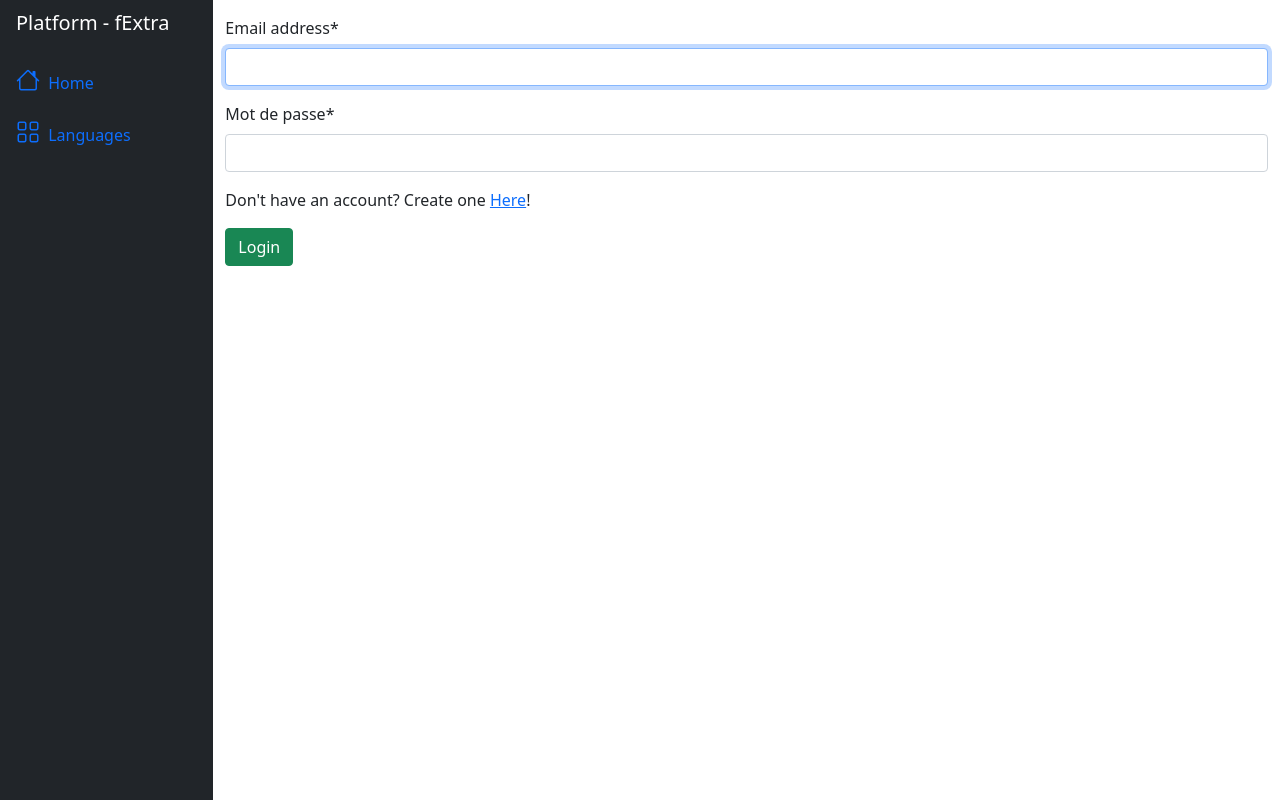
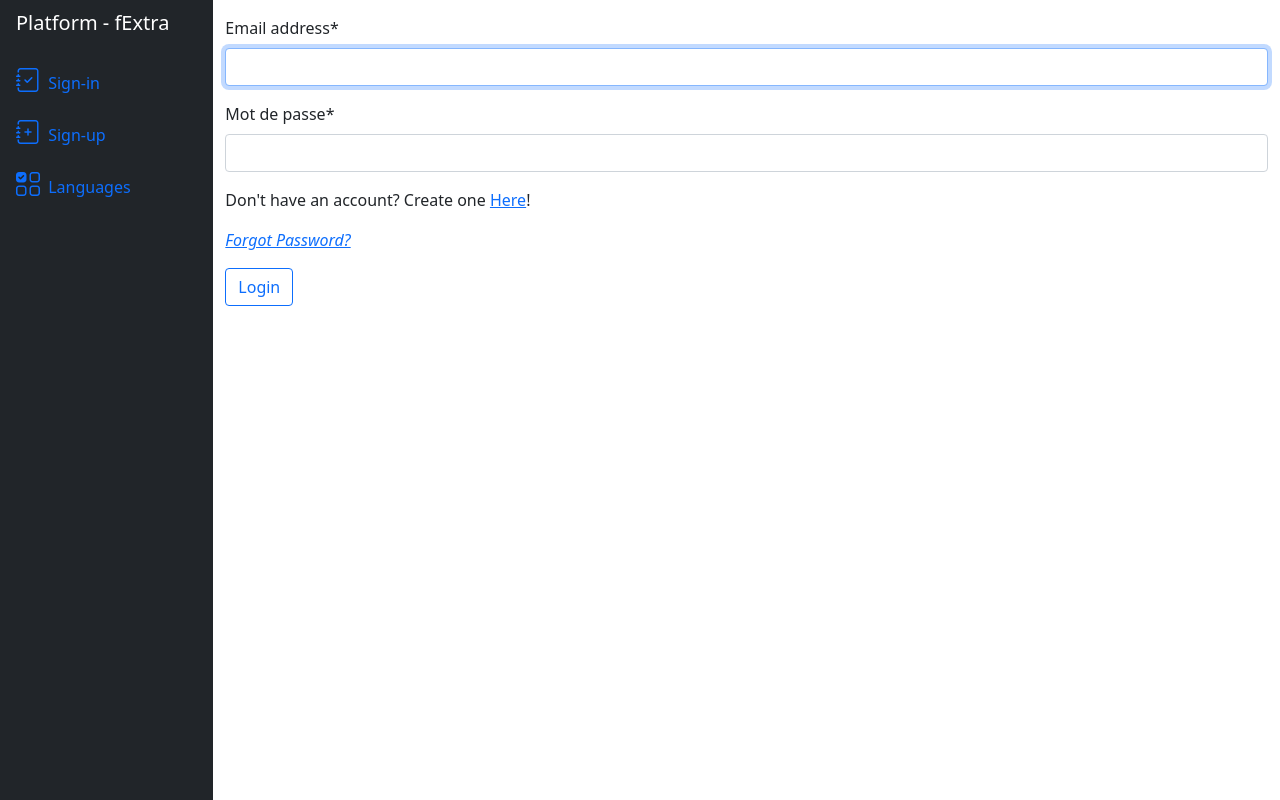
Before and after one commit to nottoBD/projetTFE, a Django app: page /accounts/login/ in a window 1280 px wide. Run offline with Django 5.2, Linux system fonts and the light colour scheme; some libraries are stand-ins or nearby versions.

Commit message:
Update: ajustements templates Ajout: base.css et script JS pour sous-menus

```diff
--- a/fExtra/accounts/templates/accounts/user_update.html
+++ b/fExtra/accounts/templates/accounts/user_update.html
@@ -12,7 +12,7 @@
   <form method="post" enctype="multipart/form-data">
     {{ form|crispy }}
     {% csrf_token %}
-    <button type="submit" class="btn btn-outline-primary">Save changes</button>
+    <button type="submit" class="btn btn-outline-primary">{% trans "Save changes" %}</button>
   </form>
 
 {% endblock %}
--- a/fExtra/accounts/templates/registration/login.html
+++ b/fExtra/accounts/templates/registration/login.html
@@ -10,7 +10,10 @@
     <p>{% trans "Don't have an account? Create one" %}
         <a href="{% url 'accounts:sign_up' %}">{% trans "Here" %}</a>!
     </p>
-    <button type="submit" class="btn btn-success">{% trans "Login" %}</button>
+    <p>
+        <a href="{% url 'accounts:password_reset' %}"><i>{% trans "Forgot Password?" %}</i></a>
+    </p>
+    <button type="submit" class="btn btn-outline-primary">{% trans "Login" %}</button>
 </form>
 
 {% endblock %}
--- /dev/null
+++ b/fExtra/static/css/base.css
@@ -0,0 +1,5 @@
+.nav-link.active, .nav-item.active {
+    /*!important overrides all current styles*/
+    background-color: transparent !important;
+
+}
--- a/fExtra/static/js/base.js
+++ b/fExtra/static/js/base.js
@@ -19,4 +19,24 @@ document.addEventListener('DOMContentLoaded', function () {
             form.submit();
         });
     });
+
+// Retenir la position des sous-menus
+    const currentUrl = window.location.pathname.endsWith('/') ? window.location.pathname : window.location.pathname + '/';
+
+    const submenus = document.querySelectorAll('ul.collapse.nav.flex-column');
+
+    submenus.forEach(function(submenu) {
+        submenu.querySelectorAll('a.nav-link').forEach(function(link) {
+            let linkHref = link.getAttribute('href');
+            linkHref = linkHref.endsWith('/') ? linkHref : linkHref + '/';
+
+            if (currentUrl === linkHref) {
+                submenu.classList.add('show');
+                const parentToggle = submenu.closest('li').querySelector('a[data-bs-toggle="collapse"]');
+                if (parentToggle) {
+                    parentToggle.classList.add('active');
+                }
+            }
+        });
+    });
 });
--- a/fExtra/templates/fExtra/base.html
+++ b/fExtra/templates/fExtra/base.html
@@ -12,7 +12,7 @@
         <meta name="csrf-token" content="{{ csrf_token }}">
 
         <title>{% block title %}{% trans "fExtra Plateform" %}{% endblock %}</title>
-        <!--        <link rel="stylesheet" href="{% static 'css/base.css' %}">-->
+                <link rel="stylesheet" href="{% static 'css/base.css' %}">
     </head>
 
 
@@ -26,15 +26,29 @@
                     <span class="fs-5 d-none d-sm-inline">{% trans "Platform - fExtra" %}</span>
                 </a>
                 <ul class="nav nav-pills flex-column mb-sm-auto mb-0 align-items-center align-items-sm-start" id="menu">
+                   {% if not user.is_authenticated %}
+                    <li class="nav-item">
+                        <a  href="/accounts/login" class="nav-link align-middle px-0">
+                            <i class="fs-4 bi bi-journal-check"></i> <span class="ms-1 d-none d-sm-inline">{% trans "Sign-in" %}</span>
+                        </a>
+                    </li>
+                    <li class="nav-item">
+                        <a  href="/accounts/sign_up" class="nav-link align-middle px-0">
+                            <i class="fs-4 bi bi-journal-plus"></i> <span class="ms-1 d-none d-sm-inline">{% trans "Sign-up" %}</span>
+                        </a>
+                    </li>
+                    {% endif %}
+
+                    {% if user.is_authenticated %}
                     <li class="nav-item">
                         <a  href="/" class="nav-link align-middle px-0">
-                            <i class="fs-4 bi-house"></i> <span class="ms-1 d-none d-sm-inline">Home</span>
+                            <i class="fs-4 bi-house"></i> <span class="ms-1 d-none d-sm-inline">{% trans "Home" %}</span>
                         </a>
                     </li>
-                    {% if user.is_authenticated %}
+
                     <li>
                         <a href="#submenu1" data-bs-toggle="collapse" class="nav-link px-0 align-middle">
-                            <i class="fs-4 bi-people"></i> <span class="ms-1 d-none d-sm-inline">Accounts</span> </a>
+                            <i class="fs-4 bi-people"></i> <span class="ms-1 d-none d-sm-inline">{% trans "Accounts" %}</span> </a>
                         <ul class="collapse nav flex-column ms-1" id="submenu1" data-bs-parent="#menu">
                             <li class="w-100">
 
@@ -52,30 +66,30 @@
                             </li>
                         </ul>
                     </li>
-                    <li>
-                        <a href="#" class="nav-link px-0 align-middle">
-                            <i class="fs-4 bi-table"></i> <span class="ms-1 d-none d-sm-inline">Orders</span></a>
-                    </li>
-                    <li>
-                        <a href="#submenu2" data-bs-toggle="collapse" class="nav-link px-0 align-middle ">
-                            <i class="fs-4 bi-bootstrap"></i> <span class="ms-1 d-none d-sm-inline">Bootstrap</span></a>
-                        <ul class="collapse nav flex-column ms-1" id="submenu2" data-bs-parent="#menu">
-                            <li class="w-100">
-                                <a href="#" class="nav-link px-0"> <span class="d-none d-sm-inline">Item</span> 1</a>
-                            </li>
-                            <li>
-                                <a href="#" class="nav-link px-0"> <span class="d-none d-sm-inline">Item</span> 2</a>
-                            </li>
-                        </ul>
-                    </li>
-                    <li>
-                        <a href="#" class="nav-link px-0 align-middle">
-                            <i class="fs-4 bi-people"></i> <span class="ms-1 d-none d-sm-inline">Customers</span> </a>
-                    </li>
+<!--                    <li>-->
+<!--                        <a href="#" class="nav-link px-0 align-middle">-->
+<!--                            <i class="fs-4 bi-table"></i> <span class="ms-1 d-none d-sm-inline">Orders</span></a>-->
+<!--                    </li>-->
+<!--                    <li>-->
+<!--                        <a href="#submenu2" data-bs-toggle="collapse" class="nav-link px-0 align-middle ">-->
+<!--                            <i class="fs-4 bi-bootstrap"></i> <span class="ms-1 d-none d-sm-inline">Bootstrap</span></a>-->
+<!--                        <ul class="collapse nav flex-column ms-1" id="submenu2" data-bs-parent="#menu">-->
+<!--                            <li class="w-100">-->
+<!--                                <a href="#" class="nav-link px-0"> <span class="d-none d-sm-inline">Item</span> 1</a>-->
+<!--                            </li>-->
+<!--                            <li>-->
+<!--                                <a href="#" class="nav-link px-0"> <span class="d-none d-sm-inline">Item</span> 2</a>-->
+<!--                            </li>-->
+<!--                        </ul>-->
+<!--                    </li>-->
+<!--                    <li>-->
+<!--                        <a href="#" class="nav-link px-0 align-middle">-->
+<!--                            <i class="fs-4 bi-people"></i> <span class="ms-1 d-none d-sm-inline">Customers</span> </a>-->
+<!--                    </li>-->
                     {% endif %}
                     <li>
                         <a href="#submenu3" data-bs-toggle="collapse" class="nav-link px-0 align-middle">
-                            <i class="fs-4 bi-grid"></i> <span class="ms-1 d-none d-sm-inline">{% trans "Languages" %}</span>
+                            <i class="fs-4 bi-ui-checks-grid"></i> <span class="ms-1 d-none d-sm-inline">{% trans "Languages" %}</span>
                         </a>
                         <ul class="collapse nav flex-column ms-1" id="submenu3" data-bs-parent="#menu">
                             {% get_current_language as LANGUAGE_CODE %}
@@ -117,7 +131,7 @@
                         </span>
                     </a>
                     <ul class="dropdown-menu dropdown-menu-dark text-small shadow" aria-labelledby="dropdownUser1">
-                        <li><a class="dropdown-item" href="/accounts/update/{{ user.id }}/">Profile</a></li>
+                        <li><a class="dropdown-item" href="/accounts/update/{{ user.id }}/">{% trans "Profile" %}</a></li>
                         <li>
                             <hr class="dropdown-divider">
                         </li>
```
